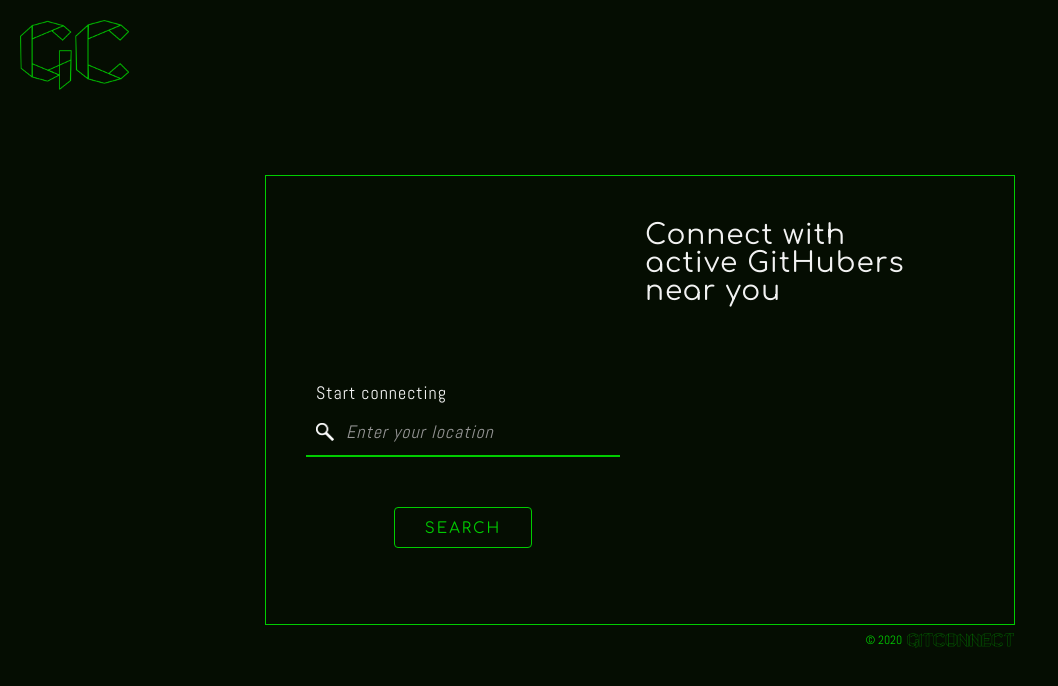
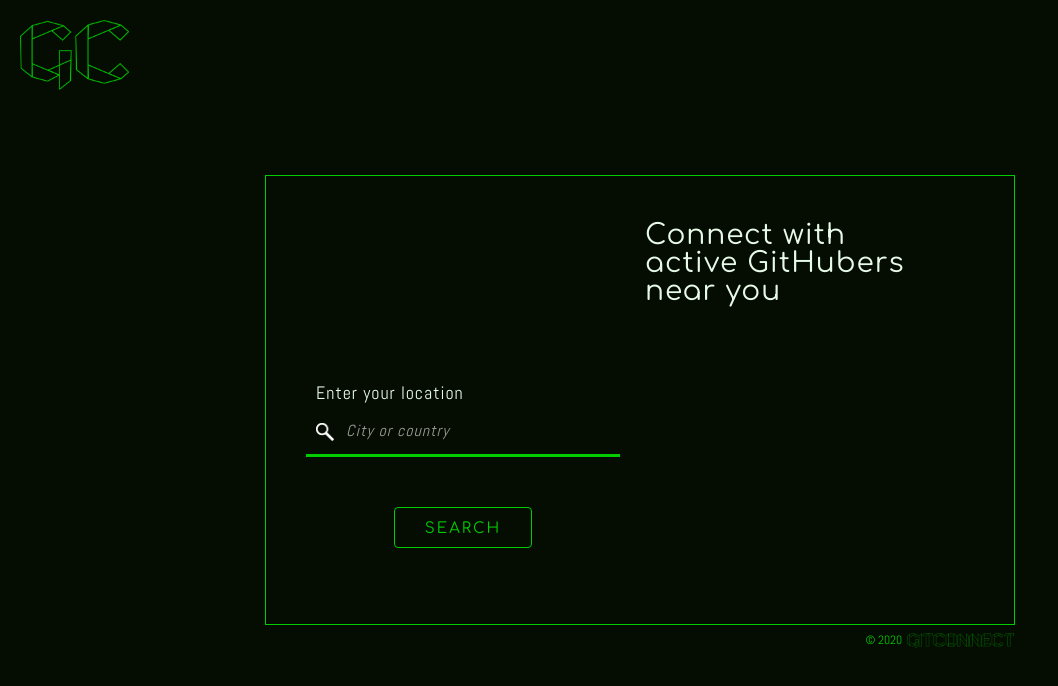
Before and after one commit to thrsrossi/f-test, a React (Create React App) app: page /search in a window 1280 px wide. Shown: the top 686 px of the page, without its empty margins (0-1058 px from the left). Built offline with nearby package versions, Linux system fonts and the light colour scheme; no server answers.

Commit message:
Add functionality to format string from input value

```diff
--- a/src/components/shared/Button.js
+++ b/src/components/shared/Button.js
@@ -17,8 +17,8 @@
   font-size: 1.5rem;
   cursor: pointer;
   background: transparent;
-  color: ${({ theme }) => theme.color.lightGreen};
-  border: 1px solid ${({ theme }) => theme.color.lightGreen};
+  color: ${({ theme }) => theme.color.brightGreen};
+  border: 1px solid ${({ theme }) => theme.color.brightGreen};
   text-transform: uppercase;
   letter-spacing: 0.2rem;
   padding: 1.2rem 3rem 1rem 3rem;
@@ -27,6 +27,6 @@
 
   &:hover {
     color: ${({ theme }) => theme.color.darkGreen};
-    background: ${({ theme }) => theme.color.lightGreen};
+    background: ${({ theme }) => theme.color.brightGreen};
   }
 `;
--- a/src/components/shared/InputField.js
+++ b/src/components/shared/InputField.js
@@ -21,13 +21,13 @@
 
 const Label = styled.label`
   display: inline-block;
-  font-size: 1.4rem;
+  font-size: 1.5rem;
   font-family: ${({ theme }) => theme.font.abel};
   letter-spacing: 0.1rem;
   margin-right: 0.5rem;
   padding-left: 1rem;
   margin-bottom: 0.5rem;
-  color: ${({ theme }) => theme.color.light};
+  color: ${({ theme }) => theme.color.textGreen};
   @media ${({ theme }) => theme.device.tablet} {
     font-size: 1.8rem;
   }
@@ -53,21 +53,20 @@
   padding-left: 4rem;
   outline: none;
   font-family: ${({ theme }) => theme.font.abel};
+  color: ${({ theme }) => theme.color.textGreen};
   letter-spacing: 0.1rem;
-  border-bottom: 2px solid ${({ theme }) => theme.color.lightGreen};
+  border-bottom: 3px solid ${({ theme }) => theme.color.brightGreen};
   ${(props) =>
     props.message &&
     css`
       border-bottom: 3px solid ${(props) => props.theme.color.error};
     `}
-
   ::placeholder {
-    color: #959595;
-    opacity: 1;
+    color: ${({ theme }) => theme.color.lightGrey};
     font-style: italic;
   }
   @media ${({ theme }) => theme.device.tablet} {
-    font-size: 1.8rem;
+    font-size: 1.6rem;
   }
 `;
 const InputIcon = styled.img`
--- a/src/pages/not-found.js
+++ b/src/pages/not-found.js
@@ -7,7 +7,6 @@
     <Container>
       <Content>
         <Text>Ooops! Page not found...</Text>
-
         <LinkText to='/search'>...back to search</LinkText>
       </Content>
     </Container>
@@ -24,7 +23,7 @@
 `;
 const Content = styled.main`
   width: 30rem;
-  color: ${({ theme }) => theme.color.light};
+  color: ${({ theme }) => theme.color.textGreen};
 `;
 const Text = styled.h2`
   font-size: 3rem;
@@ -35,7 +34,7 @@
   display: block;
   font-family: ${({ theme }) => theme.font.abel};
   font-size: 2rem;
-  color: ${({ theme }) => theme.color.lightGreen};
+  color: ${({ theme }) => theme.color.brightGreen};
   text-decoration: none;
   &:hover {
     text-decoration: underline;
--- a/src/pages/search.js
+++ b/src/pages/search.js
@@ -4,19 +4,48 @@
 import * as yup from 'yup';
 import { InputField } from '../components/shared/InputField';
 import { Button } from '../components/shared/Button';
-import Icon from '../assets/icons/search-icon-white.png';
+import SearchIcon from '../assets/icons/search-icon-white.png';
 import LogoGreen from '../assets/logos/gitconnect_green.png';
 
 export const Search = () => {
+  const regex = /^[a-öA-Ö\s]*$/; // Only letters and spaces
+  const regex2 = /^[a-öA-Ö]/; // Start with letter
+
   const initialValues = {
     location: '',
   };
+
   const validationSchema = yup.object().shape({
     location: yup
       .string()
       .required('This is a required field.')
-      .min(3, 'Entry needs to be at least three characters long.'),
+      .matches(regex, 'Only letters and spaces are allowed.')
+      .matches(regex2, 'Entry cannot begin with whitespace.')
+      .min(3, 'Entry needs to be at least three characters.')
+      .max(25, 'Entry can be maximum 25 characters.'),
   });
+
+  const formatInputValue = (string) => {
+    // Remove extra spaces, transform to lowercase, split into array
+    const trimmedString = string.toLowerCase().trim().replace(/\s+/g, ' ');
+    const wordArray = trimmedString.split(' ');
+
+    // If word count is more than one, add '+' after each word except for last word.
+    // Finally add last word and return new formatted string. Else return single word from array.
+    if (wordArray.length !== 1) {
+      let newString = '';
+      for (let i = 0; i < wordArray.length - 1; i++) {
+        let word = wordArray[i] + '+';
+        newString = newString + word;
+      }
+      let [lastItem] = wordArray.slice(-1);
+      newString = newString + lastItem;
+      return newString;
+    } else {
+      return wordArray[0];
+    }
+  };
+
   return (
     <Wrapper>
       <ContentContainer>
@@ -32,8 +61,10 @@
             validationSchema={validationSchema}
             initialValues={initialValues}
             onSubmit={(values, { resetForm }) => {
+              const formattedInputValue = formatInputValue(values.location);
               // eslint-disable-next-line no-console
-              console.log('values submit', values);
+              console.log('formatted value', formattedInputValue);
+
               resetForm();
             }}
           >
@@ -50,10 +81,10 @@
                 <TopWrapper>
                   <InputField
                     name='location'
-                    label='Start connecting'
+                    label='Enter your location'
                     id='location'
                     type='text'
-                    placeholder='Enter your location'
+                    placeholder='City or country'
                     onChange={handleChange}
                     onBlur={handleBlur}
                     value={values.location}
@@ -63,7 +94,7 @@
                       touched.location &&
                       `${errors.location}`
                     }
-                    icon={Icon}
+                    icon={SearchIcon}
                   />
                 </TopWrapper>
                 <BottomWrapper>
@@ -94,7 +125,7 @@
   position: relative;
   width: 95vw;
   height: 35rem;
-  border: 1px solid ${({ theme }) => theme.color.lightGreen};
+  border: 1px solid ${({ theme }) => theme.color.brightGreen};
   display: flex;
   flex-direction: column;
 
@@ -140,9 +171,9 @@
   font-size: 2rem;
   letter-spacing: 0.1rem;
   font-family: ${({ theme }) => theme.font.comfortaa};
-  color: ${({ theme }) => theme.color.light};
+  color: ${({ theme }) => theme.color.textGreen};
   @media ${({ theme }) => theme.device.tablet} {
-    font-size: 2.2rem;
+    font-size: 2.3rem;
   }
   @media ${({ theme }) => theme.device.laptop} {
     font-size: 2.8rem;
@@ -178,7 +209,7 @@
   aligm-items: flex-end;
 `;
 const CopyWrite = styled.p`
-  color: ${({ theme }) => theme.color.lightGreen};
+  color: ${({ theme }) => theme.color.brightGreen};
   font-family: ${({ theme }) => theme.font.abel};
   font-size: 1.2rem;
   line-height: 1.5rem;
--- a/src/styles/theme.js
+++ b/src/styles/theme.js
@@ -1,10 +1,10 @@
 export const theme = {
   color: {
-    black: '#000',
-    light: '#f2f2f2',
+    textGreen: '#E7F9E7',
     error: '#9E0000',
     darkGreen: '#050d02',
-    lightGreen: '#00cc00',
+    brightGreen: '#00cc00',
+    lightGrey: '#9F9F9F',
   },
   device: {
     mobileM: '(min-width: 321px)',
```
